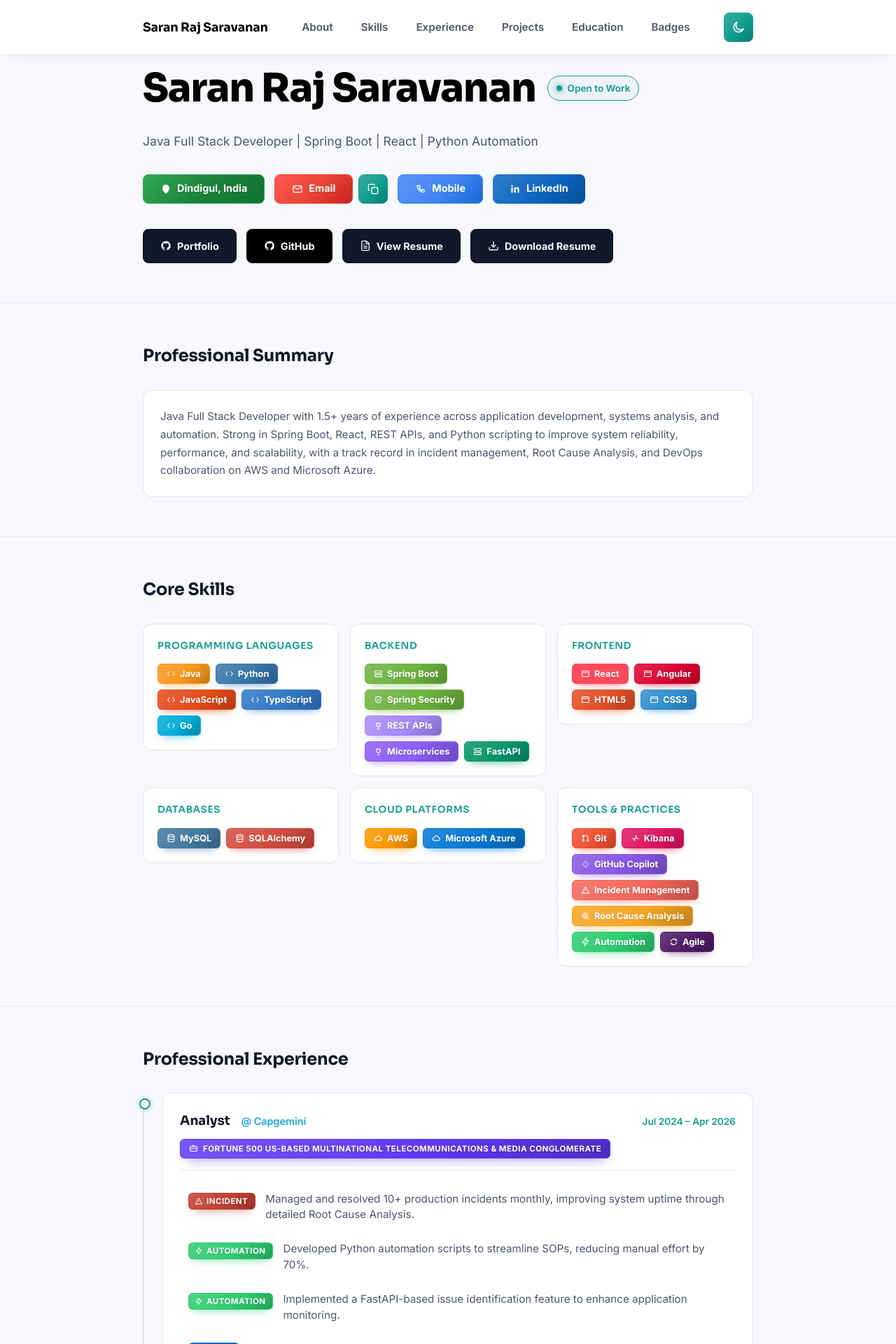
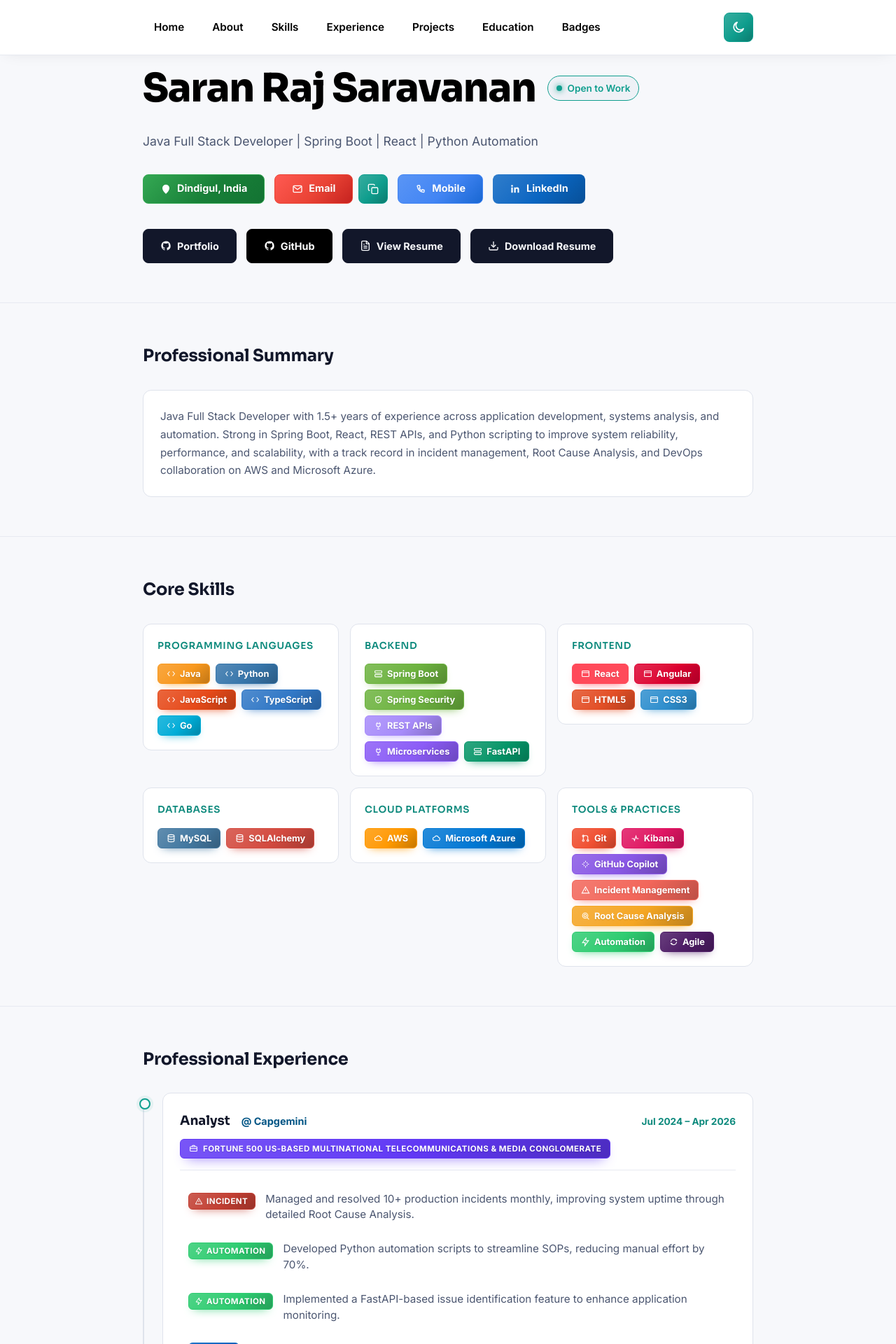
Before and after one commit to saravanansaranraj27/portfolio-website, a React (Vite) app: page / in a window 1280 px wide. Shown: the top 1920 px of the page at 70% size. Built offline with nearby package versions, Linux system fonts and the light colour scheme.

Commit message:
Update portfolio with new projects and UI

```diff
--- a/src/App.jsx
+++ b/src/App.jsx
@@ -508,8 +508,8 @@ const App = () => {
     },
     {
       title: "GitHub Copilot Training",
-      issuer: "GitHub",
-      issuerClass: "github-company",
+      issuer: "Capgemini",
+      issuerClass: "capgemini-company",
       details: [
         {
           tag: "AI TOOLS",
@@ -610,13 +610,14 @@ const App = () => {
     <div className="app-container">
       <div className="topbar">
         <div className="topbar-inner">
+          <div className="nav-group">
             <button
               type="button"
               className="brand"
               onClick={scrollToTop}
               aria-label="Scroll to top"
             >
-            {personalInfo.name}
+              Home
             </button>
 
             <nav className="desktop-nav">
@@ -632,6 +633,7 @@ const App = () => {
                 </a>
               ))}
             </nav>
+          </div>
 
           <div className="topbar-actions">
             <button
@@ -843,7 +845,7 @@ const App = () => {
                     <div className="exp-header">
                       <h3>{exp.role}</h3>
 
-                      <span className="company experience-company">
+                      <span className="company capgemini-company">
                         @ {exp.company}
                       </span>
 
--- a/src/index.css
+++ b/src/index.css
@@ -40,21 +40,24 @@ html[data-theme="dark"] {
   --red-soft: #f2665a20;
   --purple: #8b5cf6;
   --purple-soft: #8b5cf620;
+
   --react-color: #ff4a5a;
   --name-color: #2dd4bf;
   --github-color: #2dd4bf;
   --github-button-bg: #ffffff;
   --github-button-text: #000000;
-  --mepco-color: #f5a623;
-  --bharathidasan-color: #8b5cf6;
+  --mepco-color: #ffd666;
+  --bharathidasan-color: #c4b5fd;
   --microsoft-color: #f14f21;
   --capgemini-color: #17abda;
+  --accent-heading: #2dd4bf;
   --shadow: 0 8px 24px -8px rgba(0, 0, 0, 0.45);
   --hero-glow-1: #f5a62312;
   --hero-glow-2: #2dd4bf14;
   --skeleton-base: #1a2236;
   --skeleton-highlight: #232c42;
   --tag-font: #ffffff;
+  --date-color: #e7ecf6;
 }
 
 html[data-theme="light"] {
@@ -81,16 +84,18 @@ html[data-theme="light"] {
   --github-color: #0f9e8e;
   --github-button-bg: #000000;
   --github-button-text: #ffffff;
-  --mepco-color: #f5a623;
-  --bharathidasan-color: #8b5cf6;
-  --microsoft-color: #f14f21;
-  --capgemini-color: #17abda;
+  --mepco-color: #b8860b;
+  --bharathidasan-color: #4c1d95;
+  --microsoft-color: #b83815;
+  --capgemini-color: #005585;
+  --accent-heading: #0e8a7d;
   --shadow: 0 8px 24px -10px rgba(20, 24, 40, 0.12);
   --hero-glow-1: #b5760f0d;
   --hero-glow-2: #0f9e8e0d;
   --skeleton-base: #eef1f6;
   --skeleton-highlight: #dfe3ec;
   --tag-font: #ffffff;
+  --date-color: #4b5670;
 }
 
 * {
@@ -328,16 +333,30 @@ a {
   justify-content: space-between;
 }
 
+.nav-group {
+  display: flex;
+  align-items: center;
+  gap: 8px;
+}
+
 .brand {
-  font-family: var(--font-display);
-  font-weight: 700;
-  font-size: 1.1rem;
-  letter-spacing: -0.01em;
+  font-family: var(--font-body);
+  font-weight: 600;
+  font-size: 0.95rem;
+  letter-spacing: normal;
   color: var(--name-color);
   background: none;
   border: none;
-  padding: 0;
+  padding: 8px 16px;
   cursor: pointer;
+  margin: 0;
+  border-radius: 8px;
+}
+
+.brand:hover {
+  color: var(--teal);
+  background-color: var(--teal-soft);
+  transform: translateY(-1px);
 }
 
 .topbar-actions {
@@ -361,7 +380,7 @@ a {
 .nav-link {
   font-size: 0.95rem;
   font-weight: 600;
-  color: var(--text-muted);
+  color: var(--name-color);
   text-decoration: none;
   padding: 8px 16px;
   border-radius: 8px;
@@ -370,7 +389,7 @@ a {
 }
 
 .nav-link.active {
-  color: var(--text-muted);
+  color: var(--name-color);
   background-color: transparent;
   transform: none;
 }
@@ -460,7 +479,7 @@ a {
   display: block;
   padding: 12px 16px;
   font-weight: 600;
-  color: var(--text-muted);
+  color: var(--name-color);
   text-decoration: none;
   border-radius: 8px;
   transition: all 0.2s ease;
@@ -776,7 +795,7 @@ a {
   font-family: var(--font-display);
   font-size: 0.85rem;
   font-weight: 600;
-  color: var(--teal);
+  color: var(--accent-heading);
   margin-bottom: 14px;
   text-transform: uppercase;
   letter-spacing: 0.05em;
@@ -896,16 +915,9 @@ a {
 }
 
 .company {
-  font-weight: 600;
+  font-weight: 700;
   font-size: 0.9rem;
-}
-
-.experience-company {
-  color: var(--capgemini-color);
-}
-
-.education-company {
-  color: var(--text-muted);
+  color: var(--text);
 }
 
 .bharathidasan-company {
@@ -916,22 +928,18 @@ a {
   color: var(--mepco-color);
 }
 
-.certification-company {
-  color: var(--text-muted);
-}
-
 .microsoft-company {
   color: var(--microsoft-color);
 }
 
-.github-company {
-  color: var(--github-color);
+.capgemini-company {
+  color: var(--capgemini-color);
 }
 
 .date {
-  font-weight: 600;
+  font-weight: 700;
   font-size: 0.85rem;
-  color: var(--teal);
+  color: var(--accent-heading);
   margin-left: auto;
 }
 
@@ -1344,6 +1352,10 @@ footer {
     width: 42px;
     height: 42px;
   }
+
+  .nav-group {
+    gap: 12px;
+  }
 }
 
 .react-tag {
```
Lines whose indentation alone changed are shown as unchanged.
